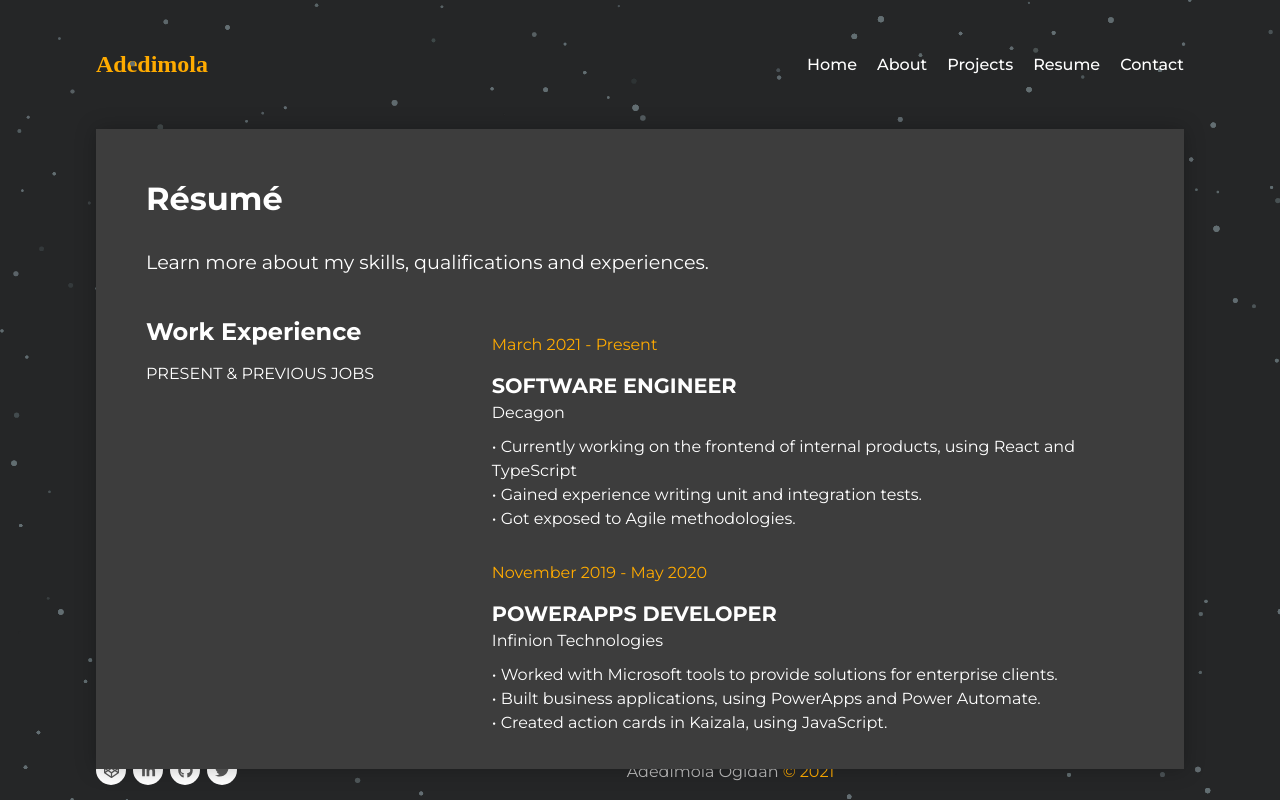
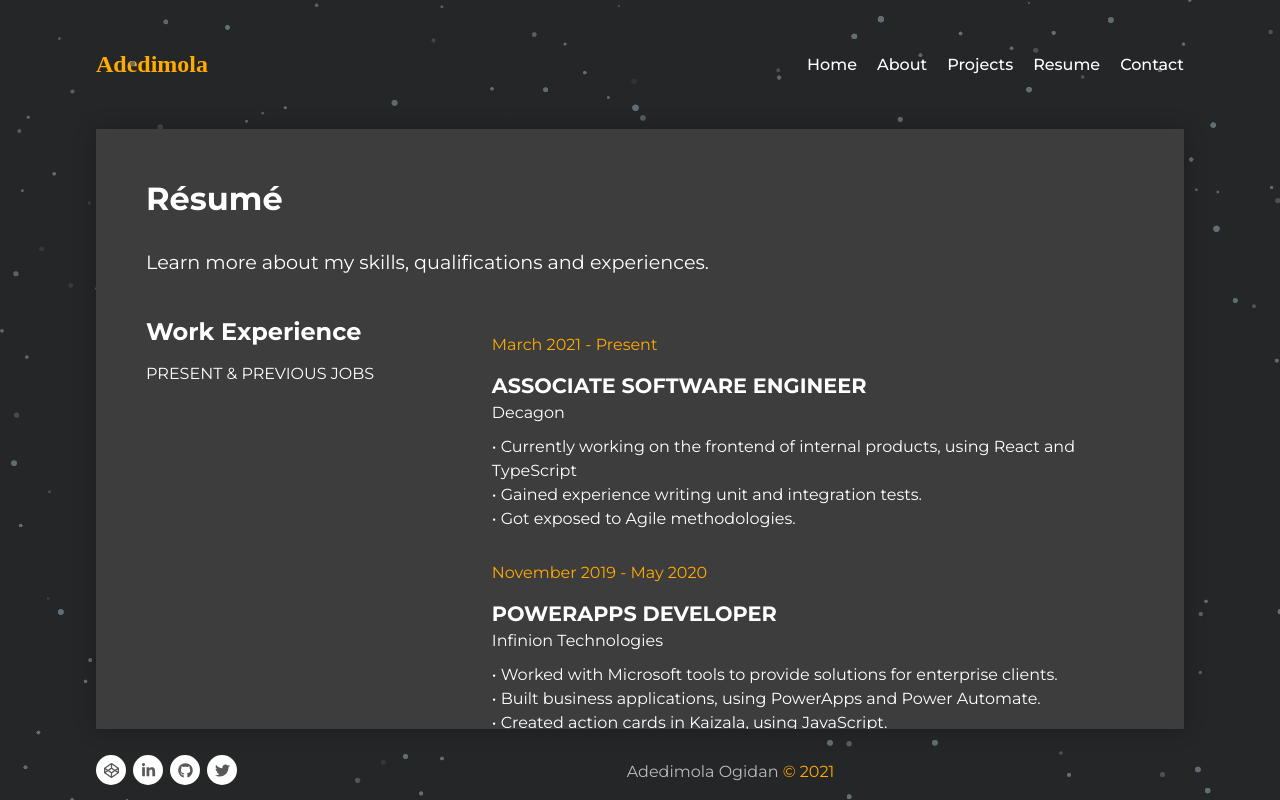
Before and after one commit to dimola7/portfolio-v4, a React (Create React App) app: page /resume in a window 1280 px wide. Built offline with nearby package versions, Linux system fonts and the light colour scheme.

Commit message:
changed picture and adjusted card

```diff
--- a/src/app/components/PageCard/PageCard.tsx
+++ b/src/app/components/PageCard/PageCard.tsx
@@ -12,7 +12,7 @@ const Card = styled.div`
   padding: 50px;
   position: relative;
   z-index: 1;
-  height: 540px;
+  height: 500px;
   overflow-y: auto;
 
   @media only screen and (max-width: 800px) {
--- a/src/app/data/résumé.ts
+++ b/src/app/data/résumé.ts
@@ -1,7 +1,7 @@
 export const experienceData = [
     {
         id: 1,
-        role: "Software Engineer",
+        role: "Associate Software Engineer",
         location: "Lagos, Nigeria",
         company: "Decagon",
         timeline: { "from": "March 2021", "to": "Present" },
--- a/src/app/pages/About.tsx
+++ b/src/app/pages/About.tsx
@@ -1,6 +1,6 @@
 import Layout from "../components/Layout/Layout";
 import PageCard from "../components/PageCard/PageCard";
-import me from "../assets/images/me.jpeg";
+import me from "../assets/images/me.jpg";
 import styled from "styled-components";
 import html from "../assets/icons/html.svg";
 import css from "../assets/icons/css.svg";
@@ -61,6 +61,7 @@ const Img = styled.img`
   border-radius: 50%;
   width: 300px;
   height: 300px;
+  object-fit: cover;
 `;
 
 const Header = styled.h1`
```
Also changed, not shown: src/app/assets/images/me.jpg (added), src/app/assets/images/old-me.jpeg (renamed from src/app/assets/images/me.jpeg).
